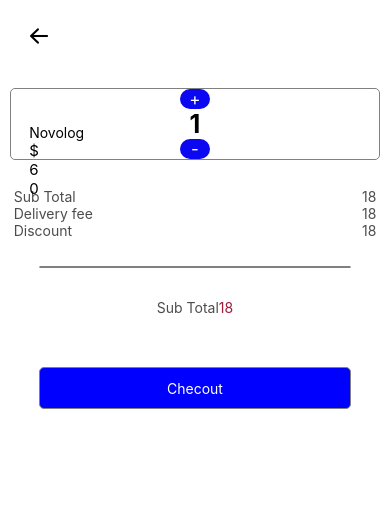
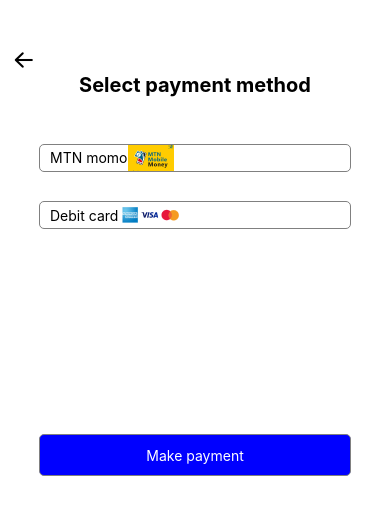
Before and after one commit to Emmanuelitgit/online-pharmacy, a React Native app: screen / in a window 390 px wide. Shown: the top 514 px of the page. Built offline with nearby package versions, Linux system fonts and the light colour scheme.

Commit message:
payment-method

```diff
--- a/App.js
+++ b/App.js
@@ -7,9 +7,10 @@
 import DeliveryInfo from "./Screens/Home/DeliveryInfo"
 import Product from './Screens/Home/Product';
 import CartScreen from './Screens/Home/CartScreen';
+import PaymentMethod from './Screens/Home/PaymentMethod';
 
 export default function App() {
   return (
-  <CartScreen/>
+  <PaymentMethod/>
   );
 }
--- /dev/null
+++ b/Screens/Home/PaymentMethod.jsx
@@ -0,0 +1,98 @@
+import React from 'react';
+import { View, Text, StyleSheet, SafeAreaView, ScrollView, Pressable, TextInput, StatusBar, Image } from 'react-native';
+import { AntDesign} from '@expo/vector-icons';
+import { SIZES } from '../../Constants/Theme';
+
+const PaymentMethod = () => {
+  return (
+    <SafeAreaView>
+        <StatusBar backgroundColor={'white'} barStyle={'dark-content'} />
+        <View style={styles.itemsContainer}>
+        <View style={styles.arrowIconContainer}>
+         <AntDesign name="arrowleft" size={24} color="black" />
+        </View>
+        <View style={styles.headerTextContainer}>
+            <Text style={styles.headerText}>Select payment method</Text>
+        </View>
+        <View style={styles.paymentMethodContainer}>
+         <View style={styles.paymentMethod}>
+         <Text style={styles.paymentText}>MTN momo</Text>
+         <Image source={require("../../assets/momo.png")}/>
+        </View>
+        <View style={styles.paymentMethod}>
+          <Text style={styles.paymentText}>Debit card</Text>
+          <Image source={require("../../assets/debit card.png")}/>
+        </View>
+         </View>
+         <View  style={styles.buttonContainer}>
+         <Pressable
+          style={styles.btn}>
+          <Text style={styles.btnText}>Make payment</Text>
+        </Pressable>
+         </View>
+        </View>
+    </SafeAreaView>
+  )
+}
+
+const styles = StyleSheet.create({
+    container:{},
+    itemsContainer:{
+        paddingTop:'7%'
+    },
+    arrowIconContainer:{
+        paddingTop:'5%',
+        paddingRight:'80%',
+        paddingLeft:'3%'
+      },
+      headerTextContainer:{
+        alignItems:'center'
+      },
+      headerText:{
+        fontSize:20,
+        fontWeight:'bold'
+      },
+    paymentMethodContainer:{
+        width:'100%',
+        alignItems:'center',
+        paddingTop:'7%'
+      },
+      paymentMethod:{
+        margin:'5%',
+        width:'80%',
+        padding:SIZES.width*0.025,
+        borderWidth: 1,
+        borderColor: 'gray',
+        borderRadius: 5,
+        paddingHorizontal: 10,
+        marginBottom: 10,
+        display:'flex',
+        flexDirection:'row',
+        alignItems:'center',
+        gap:SIZES.width*0.35
+      },
+      paymentText:{
+
+      },
+      buttonContainer:{
+        paddingTop:'50%',
+        width:'100%',
+        alignItems:'center'
+      },
+      btn:{
+        backgroundColor:'blue',
+        padding:'3%',
+        width: '80%',
+        borderWidth: 1,
+        borderColor: 'gray',
+        borderRadius: 5,
+        paddingHorizontal: 10,
+        marginBottom: '7%',
+        alignItems:'center',
+      },
+      btnText:{
+        color:'white'
+      },
+})
+
+export default PaymentMethod
```
Also changed, not shown: assets/debit card.png (added), assets/momo.png (added).
